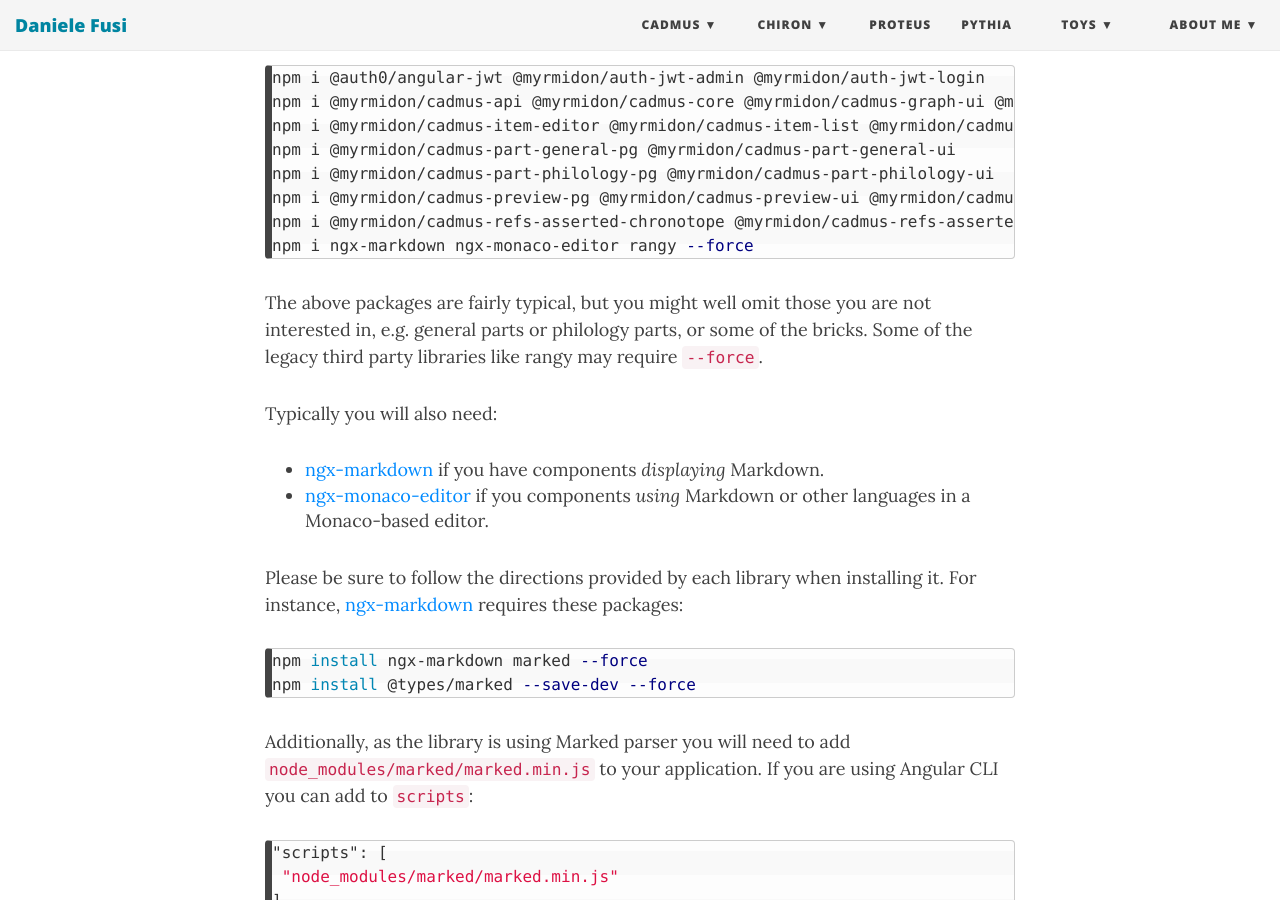
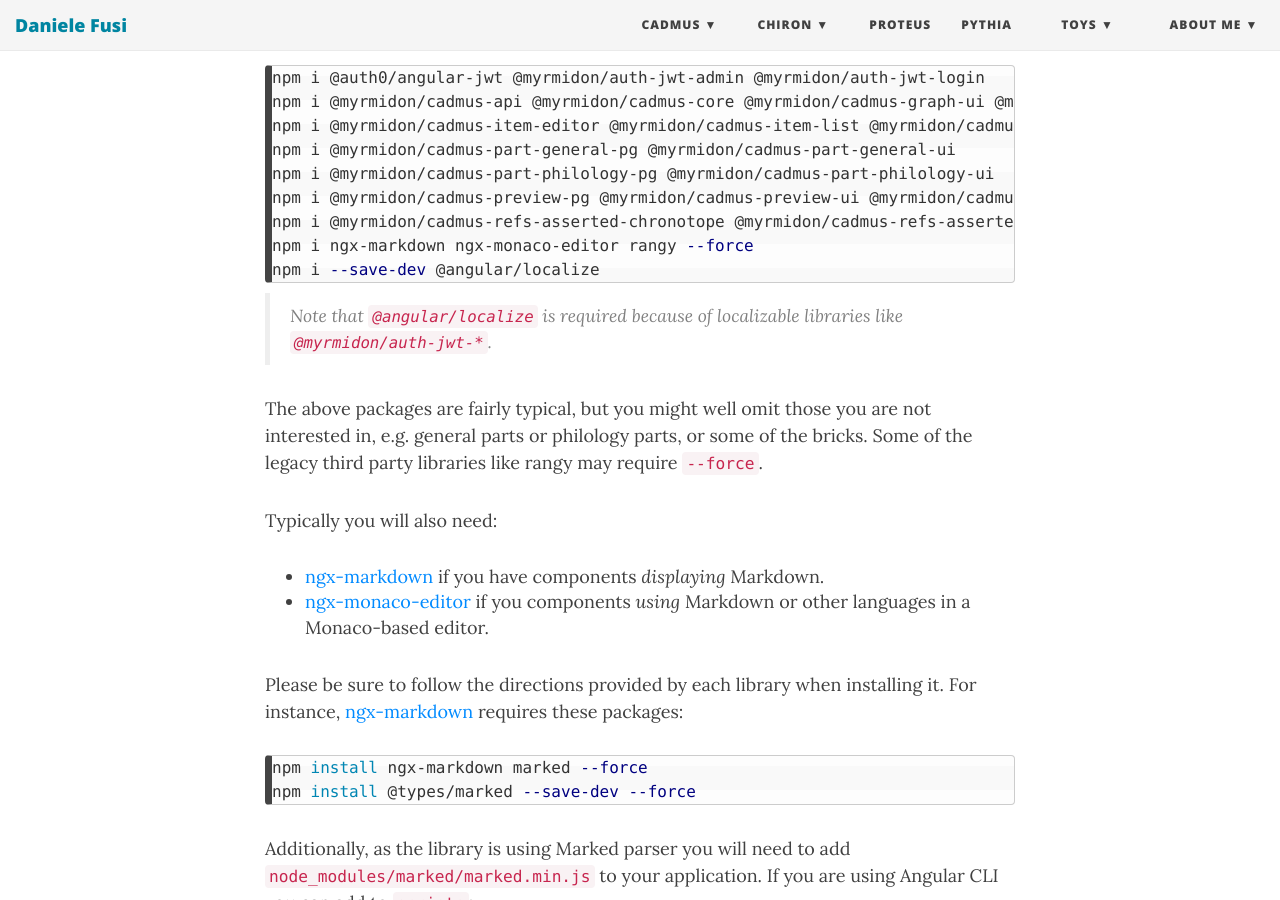
Before and after one commit to Myrmex/overview, a Jekyll site: the page built from cadmus/dev/frontend/app.md, in a window 1280 px wide and 900 px high, scrolled down 1912 px. Built offline with Jekyll 4.4.1, drawn with Linux system fonts in a browser that asks for light colours; nearby versions of some CDN libraries.

Commit message:
Update app.md

````diff
--- a/cadmus/dev/frontend/app.md
+++ b/cadmus/dev/frontend/app.md
@@ -71,7 +71,10 @@ npm i @myrmidon/cadmus-part-philology-pg @myrmidon/cadmus-part-philology-ui
 npm i @myrmidon/cadmus-preview-pg @myrmidon/cadmus-preview-ui @myrmidon/cadmus-profile-core
 npm i @myrmidon/cadmus-refs-asserted-chronotope @myrmidon/cadmus-refs-asserted-ids @myrmidon/cadmus-refs-assertion @myrmidon/cadmus-refs-decorated-ids @myrmidon/cadmus-refs-doc-references @myrmidon/cadmus-refs-external-ids @myrmidon/cadmus-refs-historical-date @myrmidon/cadmus-refs-lookup @myrmidon/cadmus-refs-proper-name @myrmidon/cadmus-state @myrmidon/cadmus-text-block-view @myrmidon/cadmus-thesaurus-editor @myrmidon/cadmus-thesaurus-list @myrmidon/cadmus-thesaurus-ui @myrmidon/cadmus-ui @myrmidon/cadmus-ui-pg @myrmidon/ng-mat-tools @myrmidon/ng-tools @myrmidon/ngx-dirty-check @types/diff-match-patch diff-match-patch gravatar
 npm i ngx-markdown ngx-monaco-editor rangy --force
+npm i --save-dev @angular/localize
 ```
+
+>Note that `@angular/localize` is required because of localizable libraries like `@myrmidon/auth-jwt-*`.
 
 The above packages are fairly typical, but you might well omit those you are not interested in, e.g. general parts or philology parts, or some of the bricks. Some of the legacy third party libraries like rangy may require `--force`.
 
````
